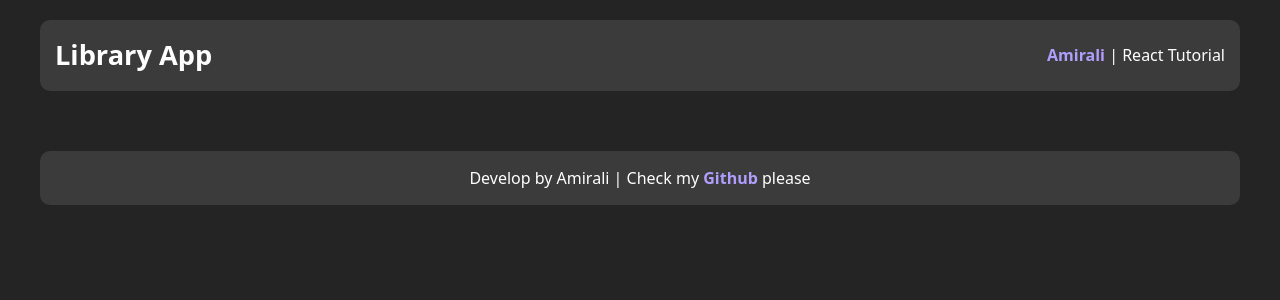
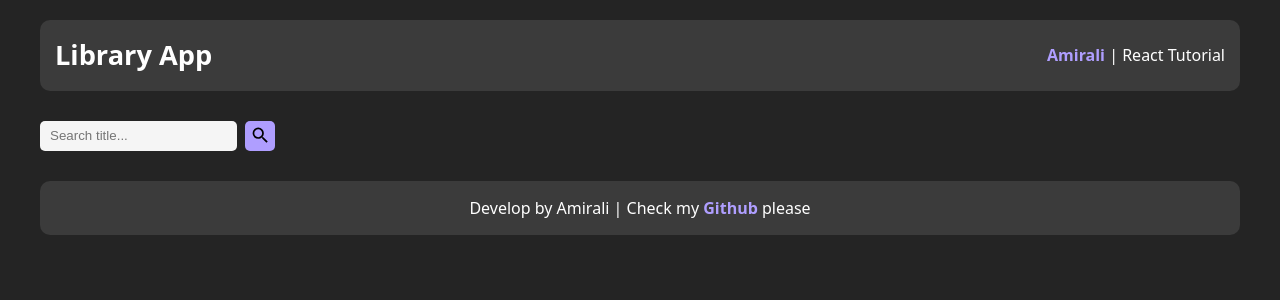
Before and after one commit to amirali-98/library-app, a React (Vite) app: page / in a window 1280 px wide. Shown: the top 300 px of the page. Built offline with nearby package versions, Linux system fonts and the light colour scheme.

Commit message:
Develop search form

```diff
--- a/package.json
+++ b/package.json
@@ -11,7 +11,8 @@
   },
   "dependencies": {
     "react": "^19.0.0",
-    "react-dom": "^19.0.0"
+    "react-dom": "^19.0.0",
+    "react-icons": "^5.5.0"
   },
   "devDependencies": {
     "@eslint/js": "^9.21.0",
--- a/src/App.jsx
+++ b/src/App.jsx
@@ -1,9 +1,12 @@
+import SearchForm from "./components/SearchForm";
 import Layout from "./layout/Layout";
 
 export default function App() {
   return (
     <div className="app">
-      <Layout></Layout>
+      <Layout>
+        <SearchForm />
+      </Layout>
     </div>
   );
 }
--- /dev/null
+++ b/src/components/SearchForm.jsx
@@ -0,0 +1,29 @@
+import { useState } from "react";
+import { MdOutlineSearch } from "react-icons/md";
+
+import styles from "./SearchForm.module.css";
+
+export default function SearchForm() {
+  const [search, setSearch] = useState("");
+
+  const searchHandler = e => {
+    e.preventDefault();
+    if (search) {
+      alert(search);
+    }
+  };
+
+  return (
+    <form className={styles.searchForm} onSubmit={searchHandler}>
+      <input
+        type="text"
+        placeholder="Search title..."
+        value={search}
+        onChange={e => setSearch(e.target.value)}
+      />
+      <button type="submit">
+        <MdOutlineSearch />
+      </button>
+    </form>
+  );
+}
--- /dev/null
+++ b/src/components/SearchForm.module.css
@@ -0,0 +1,27 @@
+.searchForm {
+  display: flex;
+  gap: 8px;
+}
+
+.searchForm input {
+  height: 30px;
+  padding: 10px;
+  outline: none;
+  background-color: #f5f5f5;
+  color: #3b3b3b;
+  border: none;
+  border-radius: 5px;
+}
+
+.searchForm button {
+  background-color: #af9eff;
+  height: 30px;
+  width: 30px;
+  display: flex;
+  justify-content: center;
+  align-items: center;
+  border: none;
+  border-radius: 5px;
+  cursor: pointer;
+  font-size: 1.3rem;
+}
--- a/src/layout/Layout.module.css
+++ b/src/layout/Layout.module.css
@@ -19,9 +19,6 @@
 }
 
 .content {
-  display: flex;
-  align-items: start;
-  justify-content: space-between;
   margin-bottom: 30px;
 }
 
```
Also changed, not shown: 1 other file (tests, documents, lock files or other folders).
